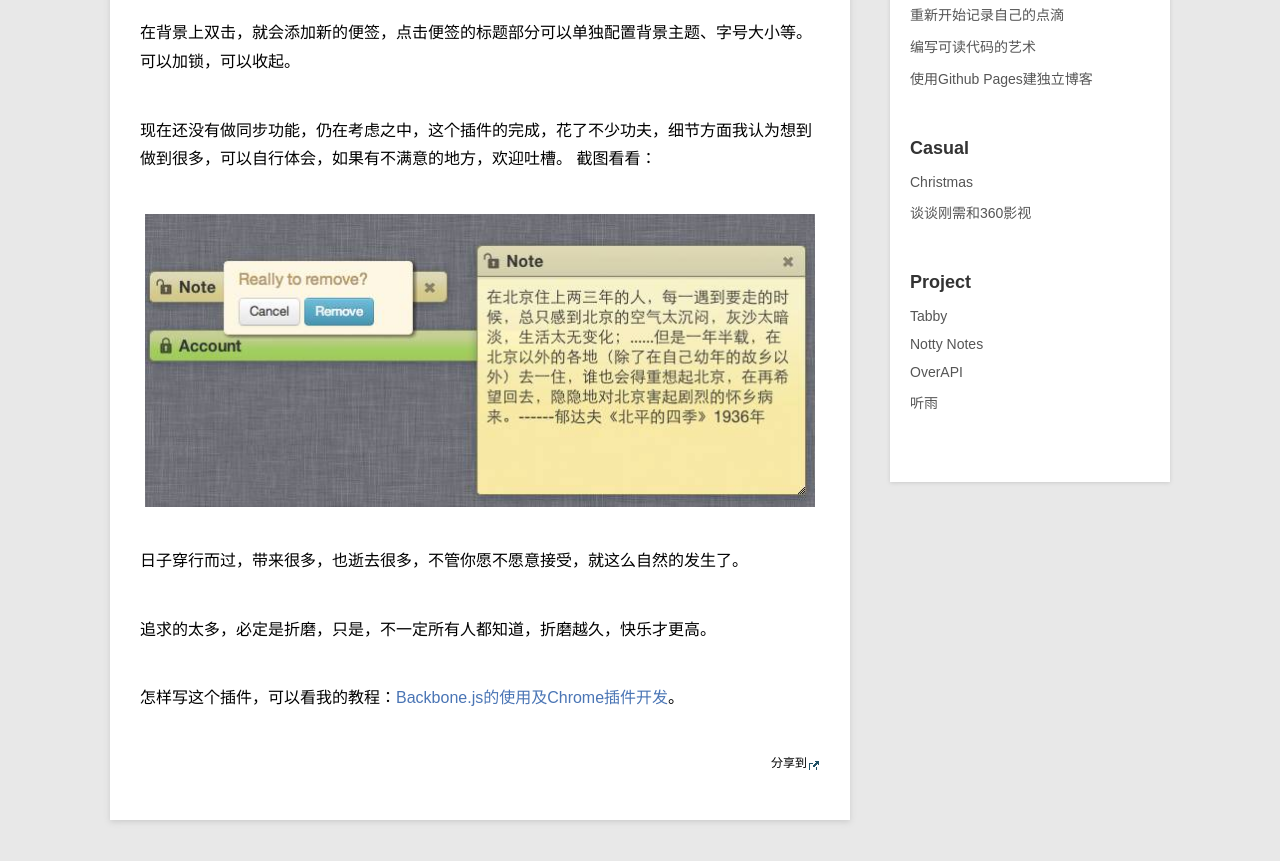
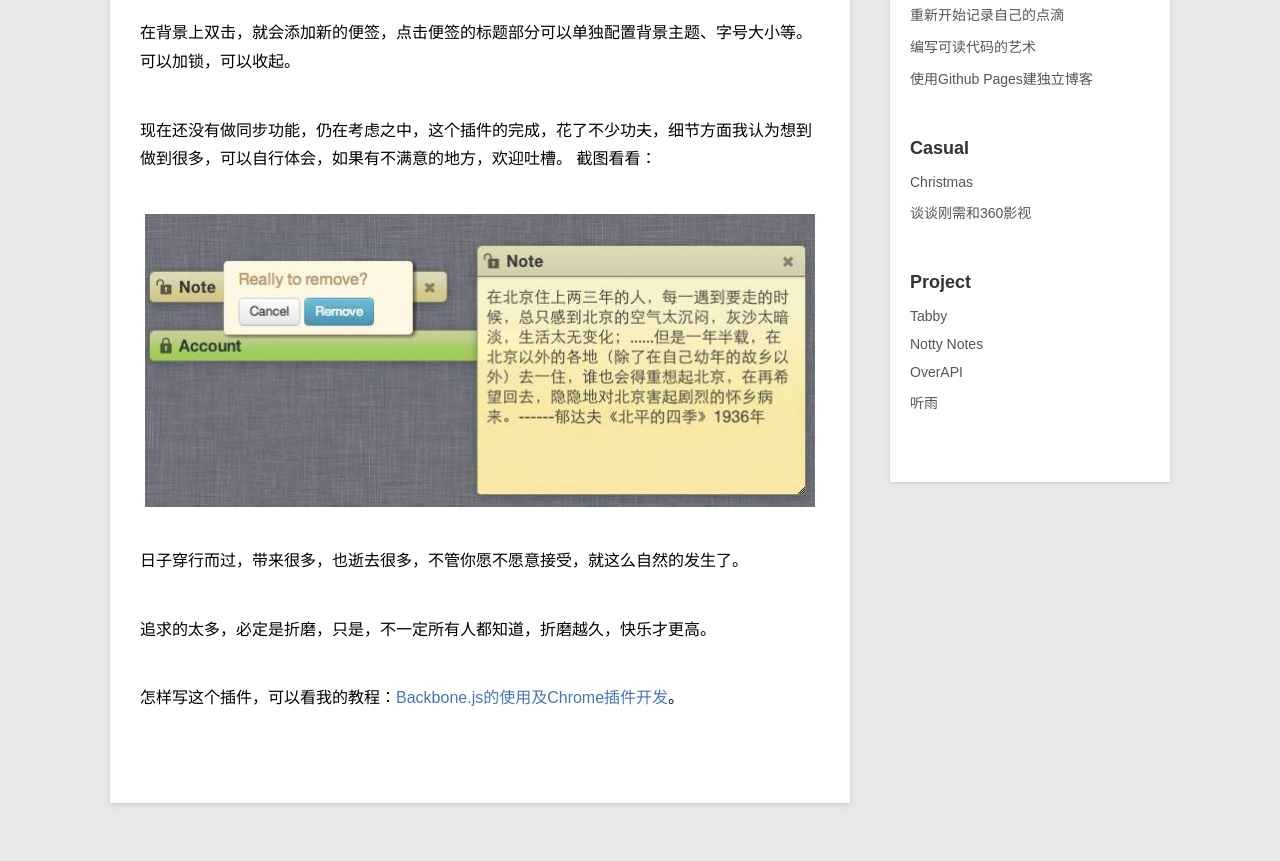
Before and after one commit to cidisk/cidisk.github.io, a Jekyll site: the page built from _posts/project/2012-10-17-notty-notes.md, in a window 1280 px wide and 900 px high, scrolled down 814 px. Shown: the top 861 px of the window. Built offline with Jekyll 4.4.1, drawn with Linux system fonts in a browser that asks for light colours; Markdown is read by kramdown in place of the engine named in the settings; comment, search, counter and statistics services are not loaded.

Commit message:
modify post share

```diff
--- a/_layouts/post.html
+++ b/_layouts/post.html
@@ -44,7 +44,6 @@ layout: default
                 </script-->
 				<!-- JiaThis Button BEGIN -->
 				<div class="jiathis_style_24x24">
-					<span>分享到</span>
 					<a class="jiathis_button_tsina"></a>
 					<a class="jiathis_button_weixin"></a>
 					<a class="jiathis_button_renren"></a>
```
